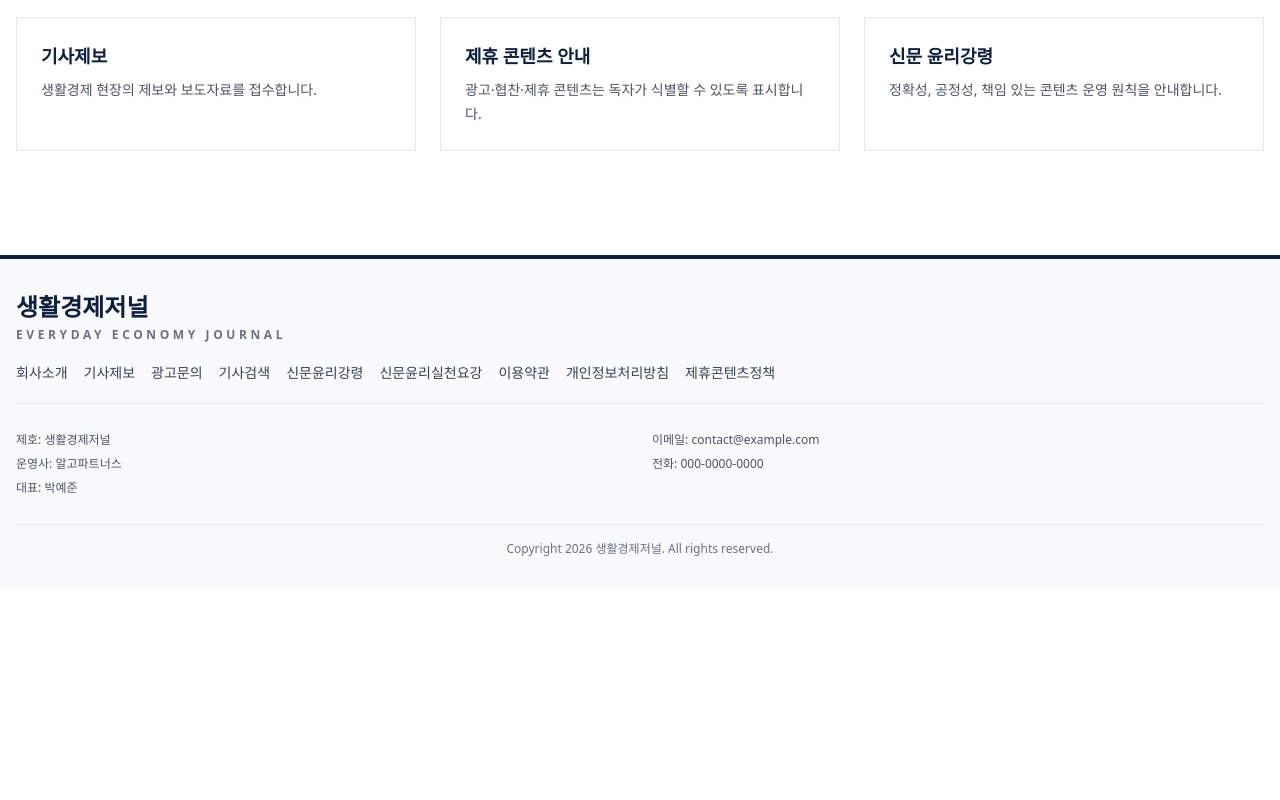
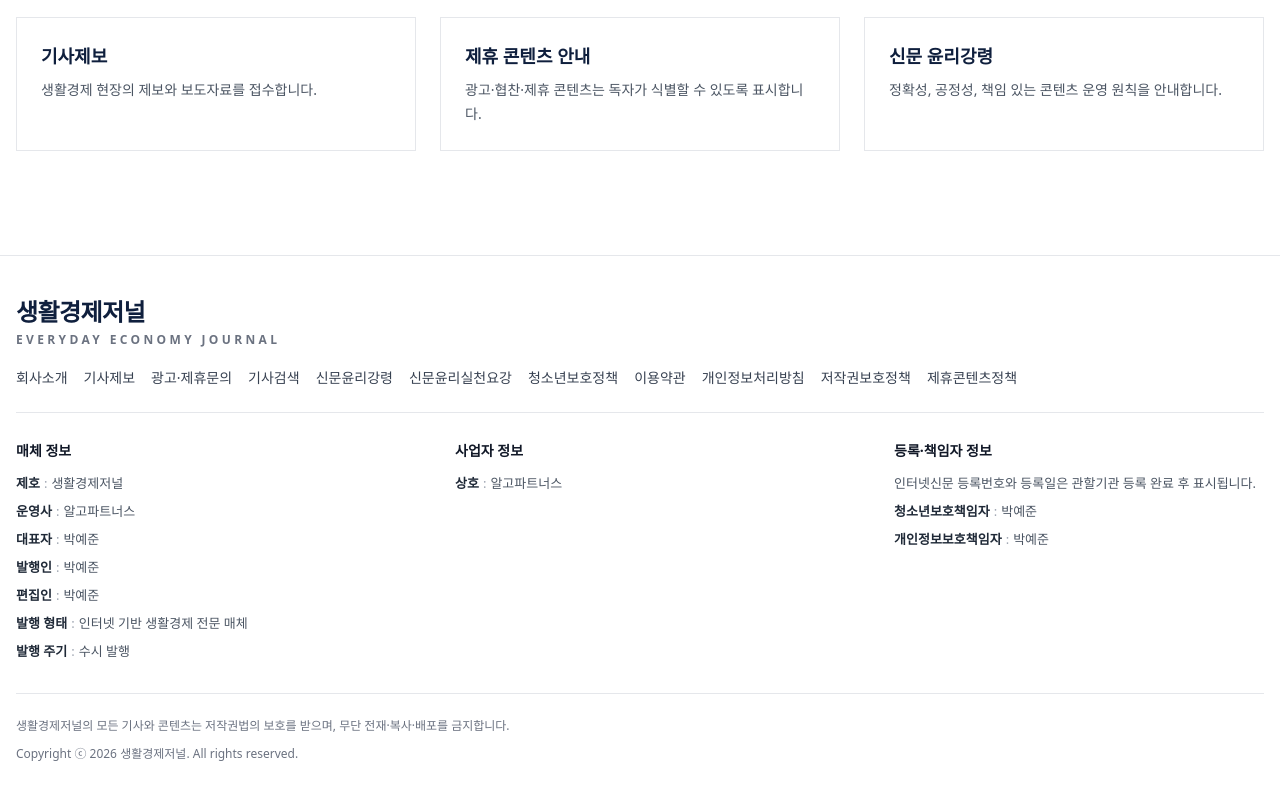
Before and after one commit to apark12321-ux/vision-media-mediaoffice, a Next.js app: page / in a window 1280 px wide. Shown: the part 4879-5679 px from the top of the page. Before the commit the page ends 5468 px from the top, so only its background shows below. Built offline with nearby package versions, Linux system fonts and the light colour scheme; no server answers; the database is empty.

Commit message:
Build official registration-ready footer

```diff
--- a/components/layout/public-footer.tsx
+++ b/components/layout/public-footer.tsx
@@ -1,43 +1,102 @@
 import Link from 'next/link';
 import { getPublicSiteSettings } from '@/lib/data/public';
+
+function hasValue(value?: string | null) {
+  if (!value) return false;
+  const normalized = value.trim().toLowerCase();
+  return Boolean(normalized) && !normalized.includes('example.com') && normalized !== '000-0000-0000';
+}
+
+function InfoRow({ label, value }: { label: string; value?: string | null }) {
+  if (!hasValue(value)) return null;
+  return (
+    <p>
+      <span className="font-bold text-gray-800">{label}</span>
+      <span className="mx-1 text-gray-400">:</span>
+      <span>{value}</span>
+    </p>
+  );
+}
 
 export async function PublicFooter() {
   const settings = await getPublicSiteSettings();
   const isRegistered = settings.media_registration_status === 'registered';
+  const isPreparing = settings.media_registration_status === 'preparing';
+  const representativeName = settings.representative_name ?? '박예준';
+  const publisherName = settings.publisher_name ?? representativeName;
+  const editorName = settings.editor_name ?? representativeName;
+  const youthManager = settings.youth_protection_manager ?? representativeName;
+  const privacyManager = settings.privacy_manager ?? representativeName;
 
   return (
-    <footer className="mt-16 border-t-4 border-brand-navy bg-gray-50">
-      <div className="mx-auto max-w-7xl px-4 py-8">
-        <h2 className="font-serif text-2xl font-black text-brand-navy">{settings.site_name}</h2>
-        <p className="mt-1 text-xs font-semibold uppercase tracking-[0.3em] text-gray-500">Everyday Economy Journal</p>
-        <nav className="mt-5 flex flex-wrap gap-x-4 gap-y-2 border-b pb-5 text-sm text-gray-700">
+    <footer className="mt-16 border-t border-gray-200 bg-white">
+      <div className="mx-auto max-w-7xl px-4 py-10">
+        <div className="border-b border-gray-200 pb-6">
+          <h2 className="font-serif text-2xl font-black tracking-tight text-brand-navy">{settings.site_name}</h2>
+          <p className="mt-1 text-xs font-semibold uppercase tracking-[0.28em] text-gray-500">Everyday Economy Journal</p>
+          <nav className="mt-5 flex flex-wrap gap-x-4 gap-y-2 text-sm text-gray-700">
             <Link href="/about">회사소개</Link>
             <Link href="/report">기사제보</Link>
-          <Link href="/advertise">광고문의</Link>
+            <Link href="/advertise">광고·제휴문의</Link>
             <Link href="/search">기사검색</Link>
             <Link href="/ethics">신문윤리강령</Link>
             <Link href="/practice-code">신문윤리실천요강</Link>
+            <Link href="/youth-policy">청소년보호정책</Link>
             <Link href="/terms">이용약관</Link>
             <Link href="/privacy">개인정보처리방침</Link>
+            <Link href="/copyright-policy">저작권보호정책</Link>
             <Link href="/sponsored-policy">제휴콘텐츠정책</Link>
           </nav>
-        <div className="grid gap-6 py-6 text-xs leading-6 text-gray-600 md:grid-cols-2">
-          <div>
-            <p>제호: {settings.site_name}</p>
-            <p>운영사: {settings.business_name}</p>
-            <p>대표: {settings.representative_name}</p>
-            {settings.business_registration_number && <p>사업자등록번호: {settings.business_registration_number}</p>}
-            {settings.mail_order_registration_number && <p>통신판매업신고번호: {settings.mail_order_registration_number}</p>}
         </div>
-          <div>
-            {isRegistered && settings.media_registration_number && <p>인터넷신문 등록번호: {settings.media_registration_number}</p>}
-            {isRegistered && settings.publisher_name && <p>발행인: {settings.publisher_name}</p>}
-            {isRegistered && settings.editor_name && <p>편집인: {settings.editor_name}</p>}
-            <p>이메일: {settings.contact_email}</p>
-            <p>전화: {settings.contact_phone}</p>
+
+        <div className="grid gap-8 border-b border-gray-200 py-7 text-[13px] leading-7 text-gray-600 lg:grid-cols-[1.1fr_1.1fr_1fr]">
+          <section>
+            <h3 className="mb-2 text-sm font-black text-gray-900">매체 정보</h3>
+            <InfoRow label="제호" value={settings.site_name} />
+            <InfoRow label="운영사" value={settings.business_name} />
+            <InfoRow label="대표자" value={representativeName} />
+            <InfoRow label="발행인" value={publisherName} />
+            <InfoRow label="편집인" value={editorName} />
+            <InfoRow label="발행 형태" value="인터넷 기반 생활경제 전문 매체" />
+            <InfoRow label="발행 주기" value="수시 발행" />
+          </section>
+
+          <section>
+            <h3 className="mb-2 text-sm font-black text-gray-900">사업자 정보</h3>
+            <InfoRow label="상호" value={settings.business_name} />
+            <InfoRow label="사업자등록번호" value={settings.business_registration_number} />
+            <InfoRow label="통신판매업신고번호" value={settings.mail_order_registration_number} />
+            <InfoRow label="주소" value={settings.address} />
+            <InfoRow label="이메일" value={settings.contact_email} />
+            <InfoRow label="전화" value={settings.contact_phone} />
+          </section>
+
+          <section>
+            <h3 className="mb-2 text-sm font-black text-gray-900">등록·책임자 정보</h3>
+            {isRegistered ? (
+              <>
+                <InfoRow label="인터넷신문 등록번호" value={settings.media_registration_number} />
+                <InfoRow label="인터넷신문 등록일" value={settings.media_registered_at} />
+              </>
+            ) : (
+              <p className="text-gray-600">
+                인터넷신문 등록번호와 등록일은 관할기관 등록 완료 후 표시됩니다.
+              </p>
+            )}
+            {isPreparing && <p className="text-gray-600">현재 인터넷신문 등록 준비 단계입니다.</p>}
+            <InfoRow label="청소년보호책임자" value={youthManager} />
+            <InfoRow label="개인정보보호책임자" value={privacyManager} />
+          </section>
         </div>
+
+        <div className="pt-5 text-xs leading-6 text-gray-500">
+          <p>
+            생활경제저널의 모든 기사와 콘텐츠는 저작권법의 보호를 받으며, 무단 전재·복사·배포를 금지합니다.
+          </p>
+          <p className="mt-1">
+            Copyright ⓒ {new Date().getFullYear()} {settings.site_name}. All rights reserved.
+          </p>
         </div>
-        <div className="border-t pt-4 text-center text-xs text-gray-500">Copyright {new Date().getFullYear()} {settings.site_name}. All rights reserved.</div>
       </div>
     </footer>
   );
```
Lines whose indentation alone changed are shown as unchanged.
